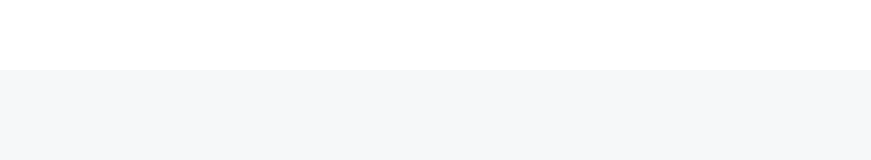
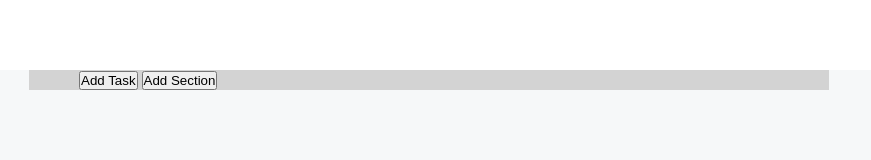
Before and after one commit to AleFabbretti/html-css-toboolist, a plain HTML site: page index.html in a window 1280 px wide. Shown: the full height of the page, 211-1082 px from the left. Drawn offline with Linux system fonts and the light colour scheme.

Commit message:
container e button

```diff
--- a/css/style.css
+++ b/css/style.css
@@ -27,4 +27,9 @@ h1{
     background-color: lightgray;
     max-width: 800px;
     margin: auto;
+    padding-left: 50px;
 }
+
+.bottoni{
+    display: inline-block;
+}
--- a/index.html
+++ b/index.html
@@ -17,6 +17,11 @@
     </header>
     <main>
         <section class="container">
+            <section class="bottoni">
+                         <button>Add Task</button>
+                         <button>Add Section</button>
+            </section>
+        </section>
 
         </section>
     </main>
```
